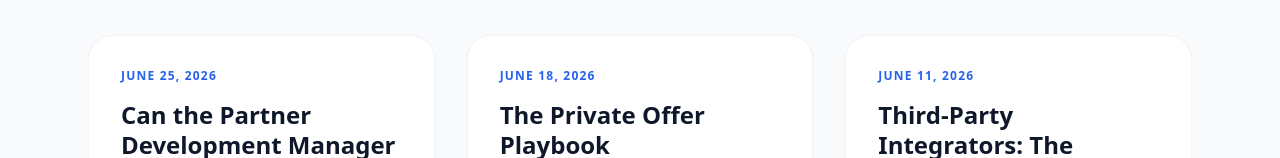
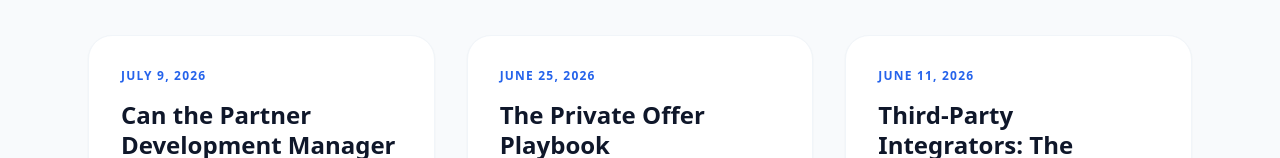
Before and after one commit to hblakemore47-blip/awscosellnewsletter, a Next.js app: page / in a window 1280 px wide. Shown: the part 293-451 px from the top of the page. Built offline with nearby package versions, Linux system fonts and the light colour scheme.

Commit message:
Update page.js

```diff
--- a/app/page.js
+++ b/app/page.js
@@ -1,8 +1,8 @@
 import Link from 'next/link';
 
 const issues = [
-    { id: 'issue-28', title: 'Can the Partner Development Manager Role Actually Scale?', date: 'June 25, 2026', preview: 'The PDM model works for a handful of strategic partners — but it was never built to scale to thousands, and the layoffs prove it.' },
-    { id: 'issue-27', title: 'The Private Offer Playbook', date: 'June 18, 2026', preview: 'Private Offers power enterprise Marketplace selling — but the operational complexity catches most ISVs off guard.' },
+    { id: 'issue-28', title: 'Can the Partner Development Manager Role Actually Scale?', date: 'July 9, 2026', preview: 'The PDM model works for a handful of strategic partners — but it was never built to scale to thousands, and the layoffs prove it.' },
+    { id: 'issue-27', title: 'The Private Offer Playbook', date: 'June 25, 2026', preview: 'Private Offers power enterprise Marketplace selling — but the operational complexity catches most ISVs off guard.' },
     { id: 'issue-26', title: 'Third-Party Integrators: The Smarter Way to List on Cloud Marketplace', date: 'June 11, 2026', preview: 'Getting listed on AWS Marketplace is far more involved than uploading a product description. Here\'s why no company should be doing it without a 3PI.' },
     { id: 'issue-25', title: 'Moving from Feature Matching to Intent Alignment', date: 'May 28, 2026', preview: 'If your GTM strategy is built around a static list of product features, you are optimizing for a conversation that isn\'t happening.' },
     { id: 'issue-24', title: 'The Algorithmic Matchmaker', date: 'May 14, 2026', preview: 'The era of "Who you know" at AWS is being rapidly augmented by "What the machine knows about you."' },
```
